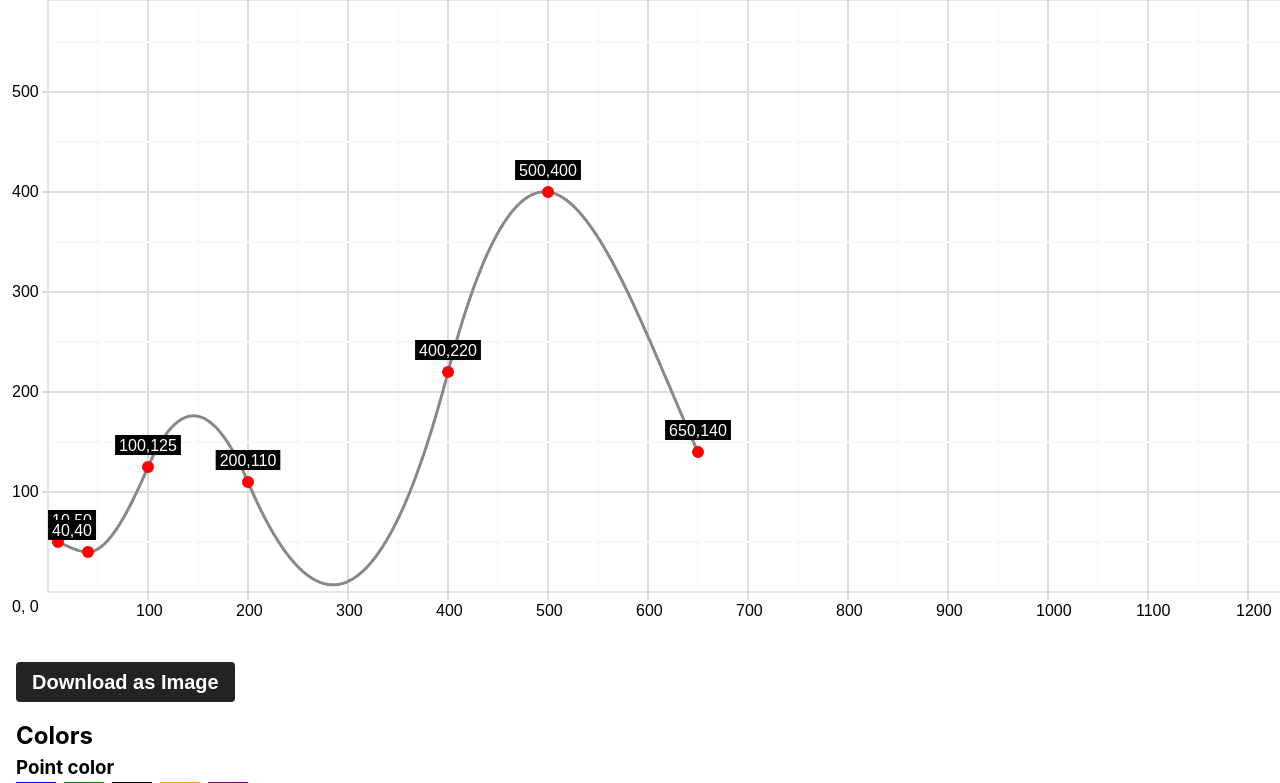
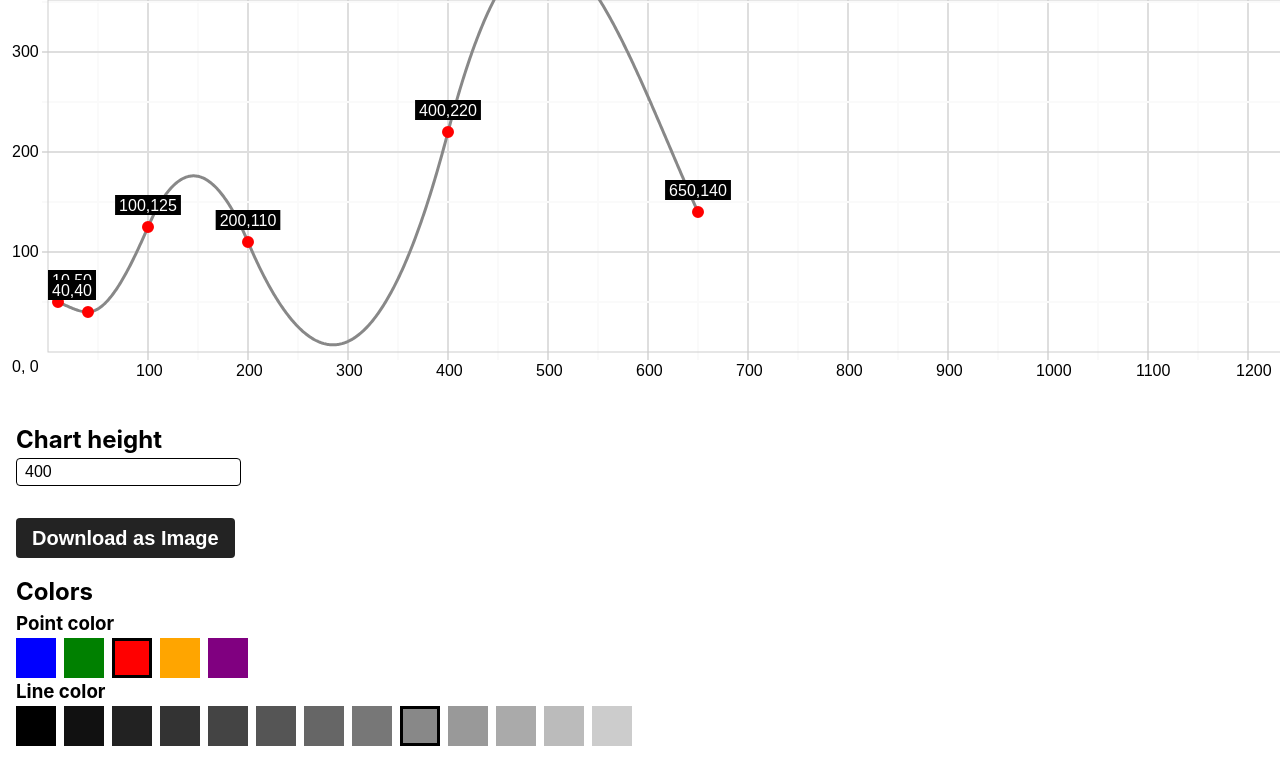
Before and after one commit to mateuszmanczak04/spline-creator, a React (Vite) app: page / in a window 1280 px wide. Shown: the top 783 px of the page. Built offline with nearby package versions, Linux system fonts and the light colour scheme.

Commit message:
feat: controller for chart height

```diff
--- a/src/App.tsx
+++ b/src/App.tsx
@@ -1,6 +1,7 @@
 import { useState } from 'react';
 import './App.css';
 import BackgroundCanvas from './components/BackgroundCanvas';
+import CanvasHeightController from './components/CanvasHeightController';
 import Chart from './components/Chart';
 import ColorPicker from './components/ColorPicker';
 import Controls from './components/Controls';
@@ -19,6 +20,9 @@ function App() {
 	]);
 	const [pointColor, setPointColor] = useState<string>('red');
 	const [lineColor, setLineColor] = useState<string>('#888');
+	const [canvasHeight, setCanvasHeight] = useState<number>(
+		Math.floor(window.innerHeight / 2),
+	);
 
 	// creates a new point with same coordinates as previous latest
 	const addPoint = () => {
@@ -61,8 +65,9 @@ function App() {
 	return (
 		<div>
 			<div style={{ position: 'relative' }}>
-				<BackgroundCanvas />
+				<BackgroundCanvas height={canvasHeight} />
 				<Chart
+					height={canvasHeight}
 					pointColor={pointColor}
 					lineColor={lineColor}
 					points={
@@ -73,6 +78,10 @@ function App() {
 					}
 				/>
 			</div>
+			<CanvasHeightController
+				height={canvasHeight}
+				setHeight={setCanvasHeight}
+			/>
 			<DownloadButton />
 			<ColorPicker
 				pointColor={pointColor}
--- a/src/components/BackgroundCanvas.tsx
+++ b/src/components/BackgroundCanvas.tsx
@@ -1,12 +1,13 @@
 'use client';
 
 import { FC, memo, useCallback, useEffect, useRef } from 'react';
-import { CANVAS_HEIGHT } from '../utils/consts';
 import drawChartBackground from '../utils/drawChartBackground';
 
-interface BackgroundCanvasProps {}
+interface BackgroundCanvasProps {
+	height: number;
+}
 
-const BackgroundCanvas: FC<BackgroundCanvasProps> = memo(() => {
+const BackgroundCanvas: FC<BackgroundCanvasProps> = memo(({ height }) => {
 	const canvasRef = useRef<HTMLCanvasElement | null>(null);
 
 	const repaint = useCallback(() => {
@@ -41,12 +42,16 @@ const BackgroundCanvas: FC<BackgroundCanvasProps> = memo(() => {
 		};
 	}, [repaint]);
 
+	useEffect(() => {
+		repaint();
+	}, [height, repaint]);
+
 	return (
 		<canvas
 			id='background-canvas'
 			ref={canvasRef}
 			width={window.innerWidth}
-			height={CANVAS_HEIGHT}
+			height={height}
 			style={{
 				position: 'absolute',
 				top: 0,
--- /dev/null
+++ b/src/components/CanvasHeightController.tsx
@@ -0,0 +1,32 @@
+'use client';
+
+import { Dispatch, FC, SetStateAction } from 'react';
+
+interface CanvasHeightControllerProps {
+	height: number;
+	setHeight: Dispatch<SetStateAction<number>>;
+}
+
+const CanvasHeightController: FC<CanvasHeightControllerProps> = ({
+	height,
+	setHeight,
+}) => {
+	return (
+		<div style={{ padding: '1rem' }}>
+			<h2>Chart height</h2>
+			<input
+				type='number'
+				value={height}
+				onChange={e => setHeight(parseInt(e.target.value))}
+				style={{
+					border: '1px solid black',
+					padding: '0.25rem 0.5rem',
+					fontSize: '1rem',
+					borderRadius: '0.25rem',
+				}}
+			/>
+		</div>
+	);
+};
+
+export default CanvasHeightController;
--- a/src/components/Chart.tsx
+++ b/src/components/Chart.tsx
@@ -3,7 +3,6 @@
 import { Matrix, solve } from 'ml-matrix';
 import { FC, useCallback, useEffect, useRef } from 'react';
 import { CompletePoint } from '../types';
-import { CANVAS_HEIGHT } from '../utils/consts';
 import drawChartBackground from '../utils/drawChartBackground';
 import drawPoint from '../utils/drawPoint';
 import drawSplineSegment from '../utils/drawSplineSegment';
@@ -12,9 +11,10 @@ interface ChartProps {
 	points: CompletePoint[];
 	pointColor: string;
 	lineColor: string;
+	height: number;
 }
 
-const Chart: FC<ChartProps> = ({ points, pointColor, lineColor }) => {
+const Chart: FC<ChartProps> = ({ points, pointColor, lineColor, height }) => {
 	const canvasRef = useRef<HTMLCanvasElement | null>(null);
 
 	const repaint = useCallback(() => {
@@ -111,13 +111,17 @@ const Chart: FC<ChartProps> = ({ points, pointColor, lineColor }) => {
 		};
 	}, [repaint]);
 
+	useEffect(() => {
+		repaint();
+	}, [height, repaint]);
+
 	return (
 		<>
 			<canvas
 				id='curve-canvas'
 				ref={canvasRef}
 				width={window.innerWidth - 48}
-				height={CANVAS_HEIGHT - 48}
+				height={height - 48}
 				style={{
 					marginLeft: '48px',
 					marginBottom: '48px',
```
